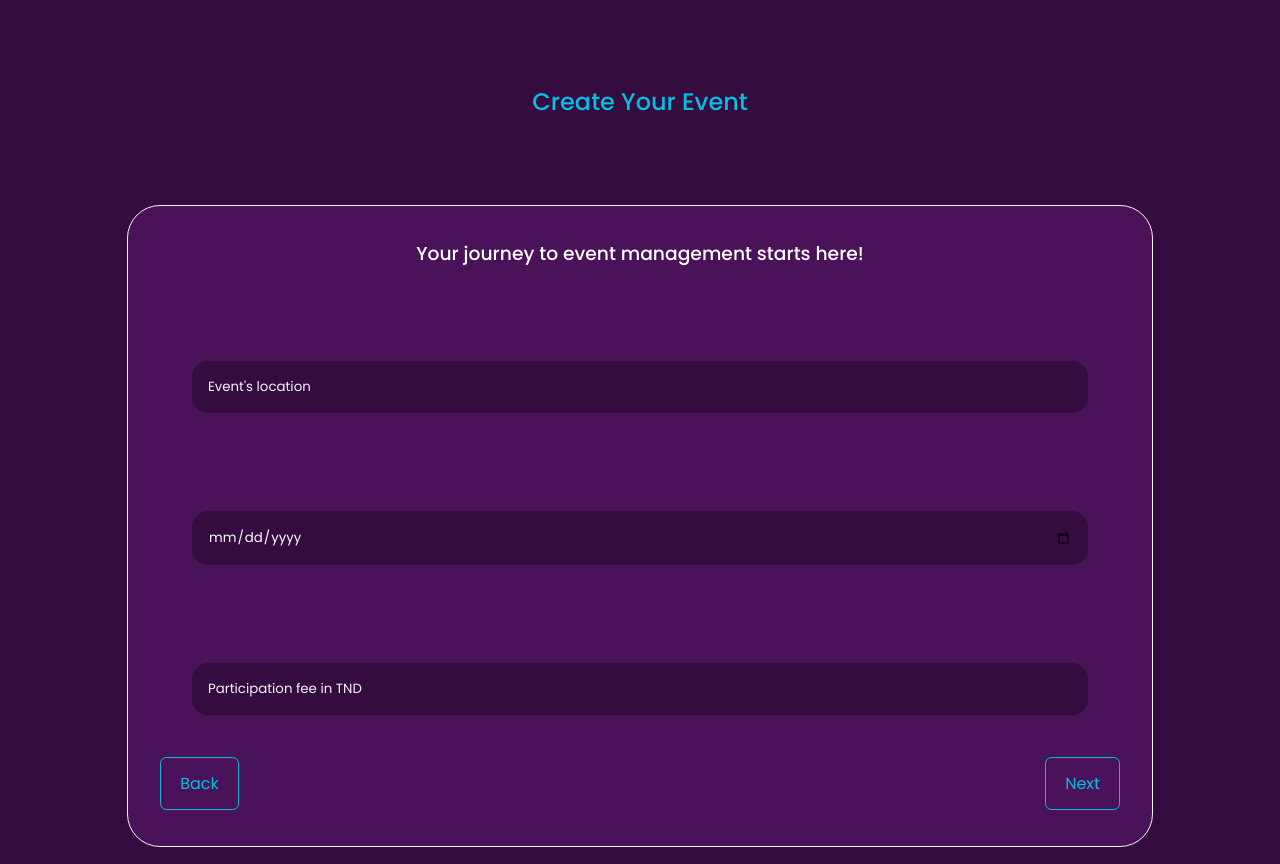
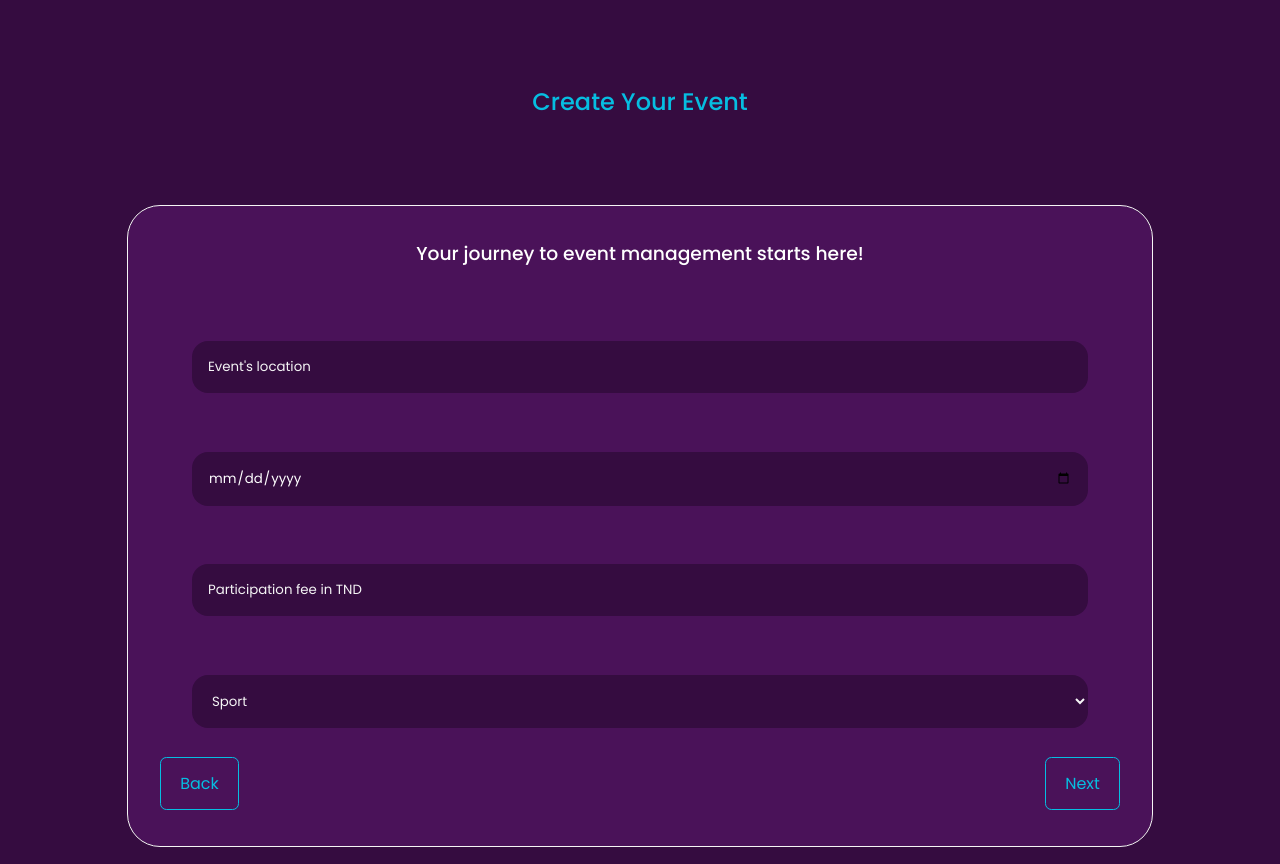
Before and after one commit to EveMark-App/web-front, a React (Create React App) app: page /create in a window 1280 px wide. Both pictures are taken after a click on the element "Next". Built offline with nearby package versions, Linux system fonts and the light colour scheme.

Commit message:
Added Category

```diff
--- a/src/components/Events/Create/Create.jsx
+++ b/src/components/Events/Create/Create.jsx
@@ -1,9 +1,11 @@
 import React, { useState } from "react";
+import { useNavigate } from "react-router-dom";
 import Upload from "../../Upload/Upload";
 import "./create.css";
 
 const Create = () => {
   const [step, setStep] = useState(1);
+  const navigate = useNavigate();
   const [formData, setFormData] = useState({
     name: "",
     short_description: "",
@@ -12,6 +14,7 @@ const Create = () => {
     date: "",
     price: "",
     description: "",
+    category: "",
   });
 
   const handleChange = (e) => {
@@ -19,21 +22,21 @@ const Create = () => {
       ...formData,
       [e.target.name]: e.target.value,
     });
-    console.log(formData);
   };
 
   const handleSubmit = async () => {
     try {
-      await fetch("https://evemark.samikammoun.me/api/event/create", {
+      await fetch("https://evemark.fun/api/event/create", {
         method: "POST",
         body: JSON.stringify(formData),
         headers: {
           "Content-Type": "application/json",
         },
+        credentials: "include",
       })
         .then((res) => res.json())
         .then((data) => {
-          console.log(data);
+          navigate(`/event/${data._id}`);
         });
     } catch (err) {
       console.error(err);
@@ -64,18 +67,11 @@ const Create = () => {
             />
             <textarea
               onChange={handleChange}
-              maxLength="50"
+              maxLength="200"
               name="short_description"
-              placeholder="A short description for your event (max 50 words)"
+              placeholder="A short description for your event (max 200 characters)"
               value={formData.short_description}
             />
-            {/* <input
-              onChange={handleChange}
-              type="text"
-              name="bannerURL"
-              placeholder="A link to your event's banner"
-              value={formData.bannerURL}
-            /> */}
             <Upload setUrl={(url) => setUrl(url)}></Upload>
           </div>
           <div className="step second__step" style={{ display: step === 2 ? "grid" : "none" }}>
@@ -101,6 +97,13 @@ const Create = () => {
               placeholder="Participation fee in TND"
               value={formData.price}
             />
+            <select onChange={handleChange} name="category" value={formData.category}>
+              <option value="Sport">Sport</option>
+              <option value="Music">Music</option>
+              <option value="Art">Art</option>
+              <option value="Technology">Technology</option>
+              <option value="Other">Other</option>
+            </select>
           </div>
           <div className="step third__step" style={{ display: step === 3 ? "grid" : "none" }}>
             <textarea
--- a/src/components/Events/Create/create.css
+++ b/src/components/Events/Create/create.css
@@ -44,18 +44,20 @@
 }
 
 .second__step {
-  grid-template-rows: 30% 30% 30%;
+  grid-template-rows: 20% 20% 20% 20%;
 }
 
 .third__step {
 }
 
-.second__step input {
+.second__step input,
+select {
   height: auto !important;
 }
 
 .step input,
-textarea {
+textarea,
+select {
   width: 100%;
   height: 100%;
   background: var(--color-bg);
@@ -69,12 +71,14 @@ textarea {
 }
 
 .step input::placeholder,
-textarea::placeholder {
+textarea::placeholder,
+select::placeholder {
   color: var(--color-light);
 }
 
 .step input:focus,
-textarea:focus {
+textarea:focus,
+select:focus {
   border: 1px solid var(--color-primary);
   background: var(--color-bg-variant);
 }
```
